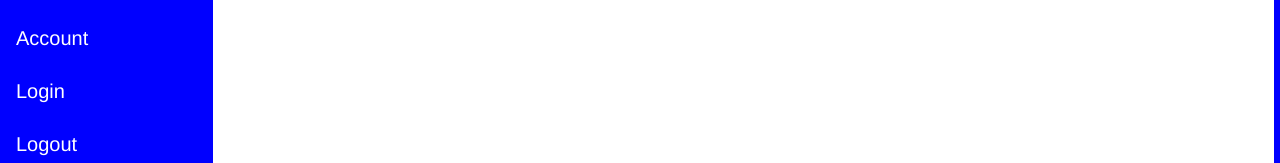
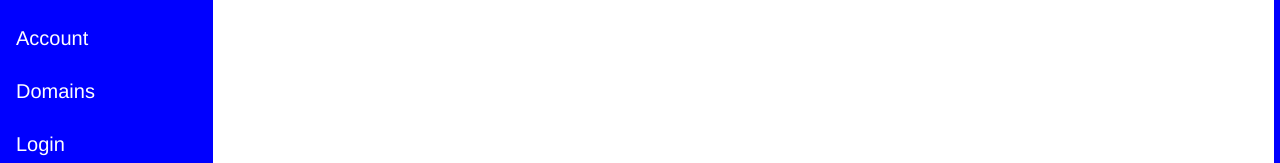
Before and after one commit to netsoc/webspace-dashboard, a Vue app in the folder my-app/: page / in a window 1280 px wide. Shown: the part 433-596 px from the top of the page. Built offline with nearby package versions, Linux system fonts and the light colour scheme.

Commit message:
Basic implementation of viewing domains

```diff
--- a/my-app/src/components/NavigationBar.vue
+++ b/my-app/src/components/NavigationBar.vue
@@ -81,6 +81,16 @@
       >
         <div class="link-container">
           Account
+        </div>
+      </router-link>
+      <router-link
+        to="/domains"
+        active-class="active"
+        tag="button"
+        class="side-buttons"
+      >
+        <div class="link-container">
+          Domains
         </div>
       </router-link>
       <router-link
--- a/my-app/src/router/index.js
+++ b/my-app/src/router/index.js
@@ -5,6 +5,7 @@ import LoginView from '@/views/Login.vue'
 import CreateWebspaceView from '@/views/CreateWebspace.vue'
 import ManageWebspaceView from '@/views/ManageWebspace.vue'
 import AccountView from '@/views/Account.vue'
+import DomainsView from '@/views/Domains.vue'
 
 // TODO: user beforeEach() to check if a route is valid for the state of the user.
 // e.g. don't let users without an authentication token access /account
@@ -15,7 +16,8 @@ const routes = [
   { path: '/login', component: LoginView },
   { path: '/createwebspace', component: CreateWebspaceView },
   { path: '/managewebspace', component: ManageWebspaceView },
-  { path: '/account', component: AccountView }
+  { path: '/account', component: AccountView },
+  { path: '/domains', component: DomainsView }
   // TODO: 404 - not found
 ]
 
--- /dev/null
+++ b/my-app/src/views/Domains.vue
@@ -0,0 +1,50 @@
+<template>
+  <div>
+    <select
+    >
+      <option
+        disabled
+        :value="null"
+      >
+        Select a Domain
+      </option>
+      <option
+        v-for="domain in availableDomains"
+        :key="domain.id"
+        :value="domain"
+      >
+        {{ domain }}
+      </option>
+    </select>
+  </div>
+</template>
+
+<script>
+import * as API from '@/API.js'
+export default {
+  name: 'Domains',
+  data () {
+    return {
+      isLoading: true,
+      // Array of images fetched
+      availableDomains: null
+    }
+  },
+  created () {
+    this.fetchAvailableDomains()
+  },
+  methods: {
+    async fetchAvailableDomains () {
+      this.isLoading = true
+      try {
+        const domains = await API.fetch(API.WEBSPACED_API_URL + '/webspace/self/domains')
+        this.availableDomains = domains
+      } catch (err) {
+        // TODO: show error in HTML instead - maybe even navigate to an network error page?
+        alert('Unable to fetch available domains: ' + err.message)
+      }
+      this.isLoading = false
+    }
+  }
+}
+</script>
```
